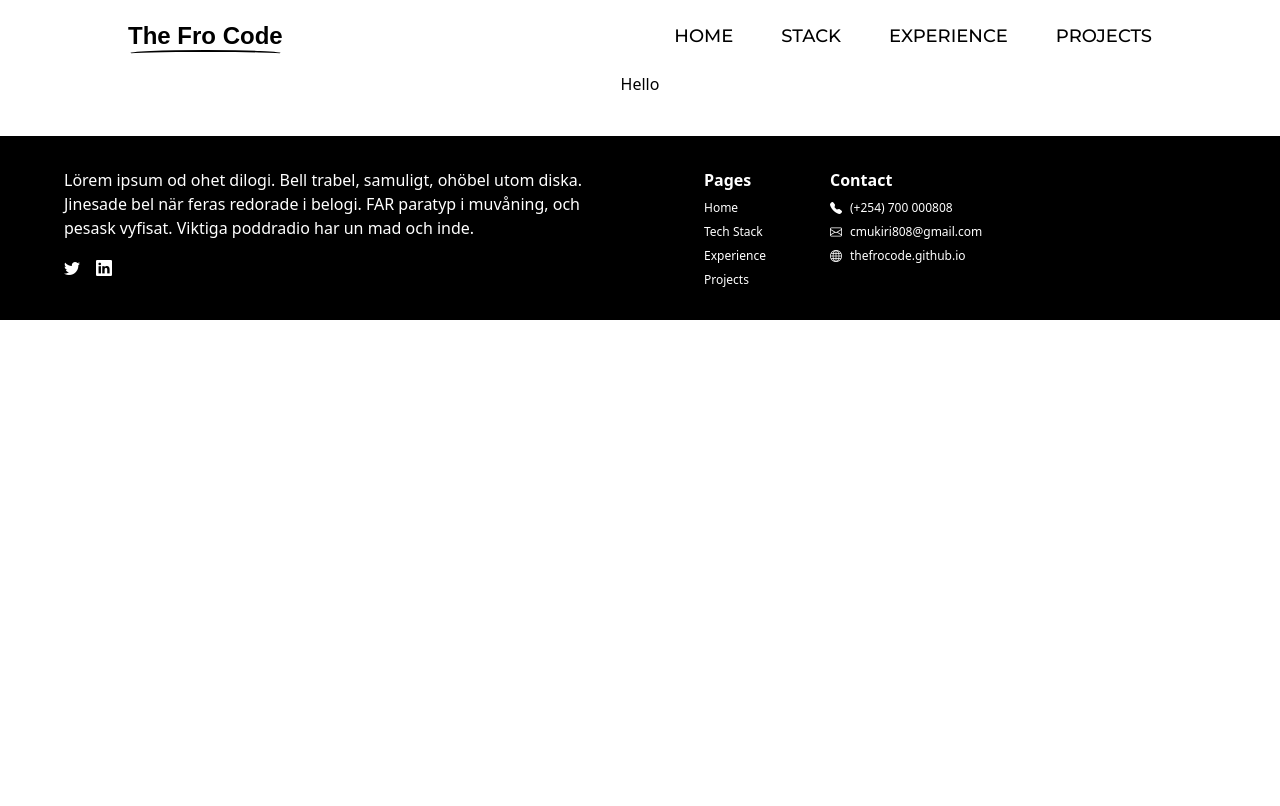
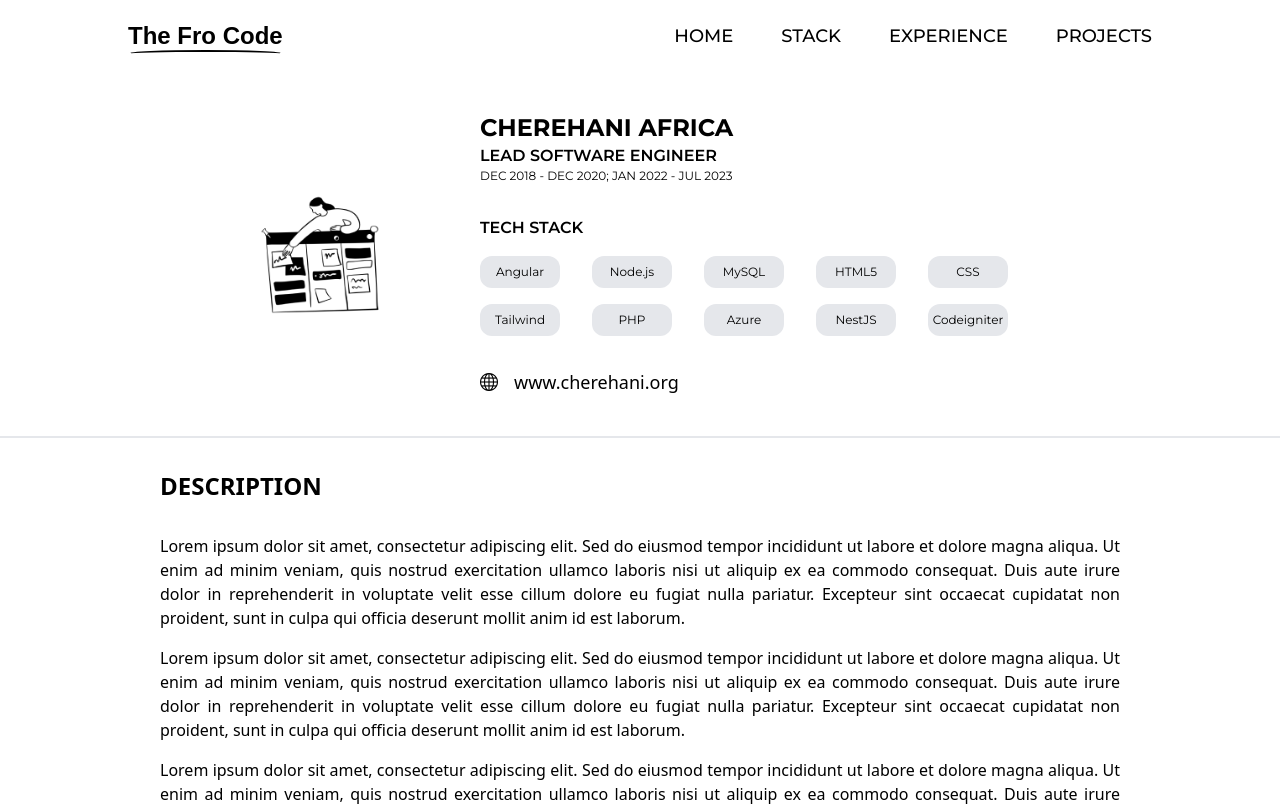
Before and after one commit to thefrocode/thefrocode.github.io, a Next.js app: page /details/project-1 in a window 1280 px wide. Shown: the top 806 px of the page. Built offline with nearby package versions, Linux system fonts and the light colour scheme; a web font is replaced by a local one.

Commit message:
Fix hydration mismatch

```diff
--- a/src/app/(root)/details/[slug]/page.tsx
+++ b/src/app/(root)/details/[slug]/page.tsx
@@ -45,8 +45,7 @@
   const page = pages[params.slug];
   return (
     <div className="flex flex-col justify-center items-center mb-10">
-      <p>Hello</p>
-      {/* <div className="flex my-10 w-3/4">
+      <div className="flex my-10 w-3/4">
         <div className="flex justify-center items-center w-1/3">
           <Image
             src={`/images/${params.slug}.png`}
@@ -89,7 +88,7 @@
             {paragraph}
           </p>
         ))}
-      </div> */}
+      </div>
     </div>
   );
 }
```
